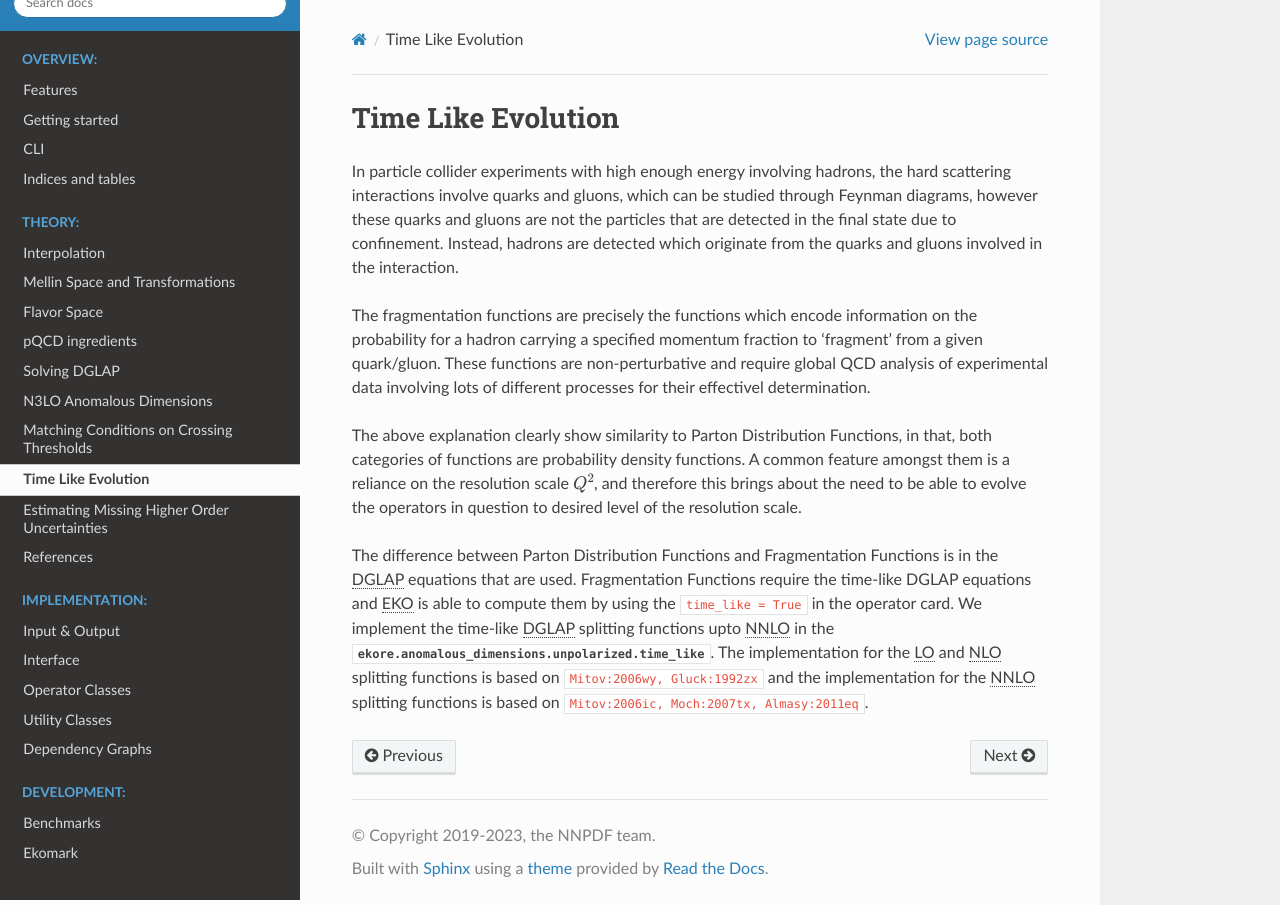
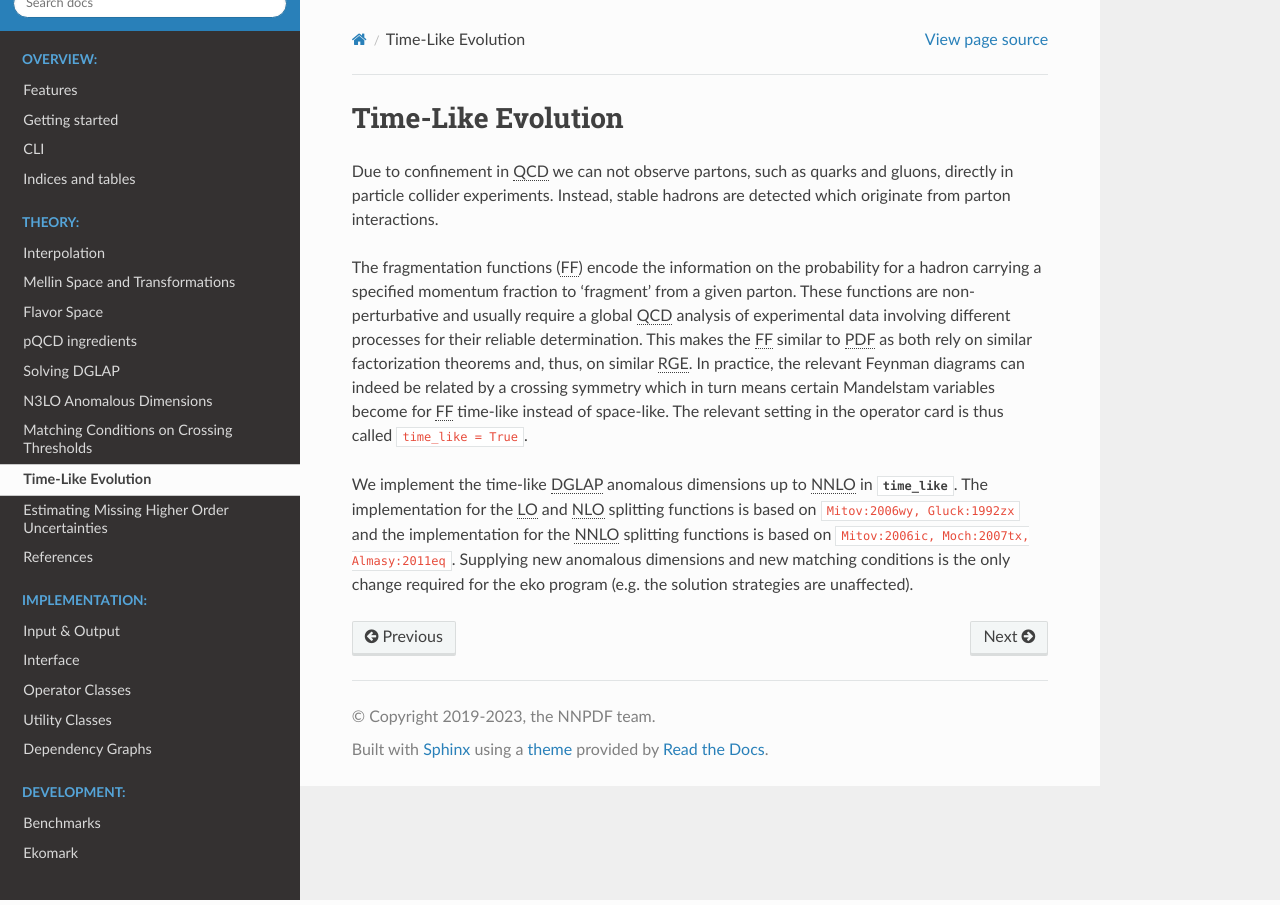
Before and after one commit to NNPDF/eko, a Sphinx documentation site: the page built from doc/source/theory/TimeLike.rst, in a window 1280 px wide. Built offline with Sphinx 7.4.7 and the Read the Docs theme 2.0.0, drawn with Linux system fonts in a browser that asks for light colours; pages that are not in the unit, such as notebooks, are missing from menus; cross-references to code outside the pages are shown as plain code.

Commit message:
Update FF doc

```diff
--- a/doc/source/shared/abbreviations.rst
+++ b/doc/source/shared/abbreviations.rst
@@ -3,6 +3,9 @@
 
 .. |PDF| replace::
    :abbr:`PDF (Parton Distribution Function(s))`
+
+.. |FF| replace::
+   :abbr:`FF (Fragmentation Function(s))`
 
 .. FNS
 
--- a/doc/source/theory/TimeLike.rst
+++ b/doc/source/theory/TimeLike.rst
@@ -1,26 +1,23 @@
-Time Like Evolution
+Time-Like Evolution
 ===================
 
-In particle collider experiments with high enough energy involving hadrons, the
-hard scattering interactions involve quarks and gluons, which can be studied through
-Feynman diagrams, however these quarks and gluons are not the particles that are
-detected in the final state due to confinement. Instead, hadrons are detected
-which originate from the quarks and gluons involved in the interaction.
+Due to confinement in |QCD| we can not observe partons, such as quarks and gluons,
+directly in particle collider experiments.
+Instead, stable hadrons are detected which originate from parton interactions.
 
-The fragmentation functions are precisely the functions which encode information
+The fragmentation functions (|FF|) encode the information
 on the probability for a hadron carrying a specified momentum fraction to 'fragment'
-from a given quark/gluon. These functions are non-perturbative and require global QCD
-analysis of experimental data involving lots of different processes for their effectivel
-determination.
+from a given parton. These functions are non-perturbative and usually require a global |QCD|
+analysis of experimental data involving different processes for their reliable
+determination. This makes the |FF| similar to |PDF| as both rely
+on similar factorization theorems and, thus, on similar |RGE|.
+In practice, the relevant Feynman diagrams can indeed be related by a crossing
+symmetry which in turn means certain Mandelstam variables become for |FF|
+time-like instead of space-like.
+The relevant setting in the operator card is thus called ``time_like = True``.
 
-The above explanation clearly show similarity to Parton Distribution Functions, in that,
-both categories of functions are probability density functions. A common feature amongst them
-is a reliance on the resolution scale :math:`Q^2`, and therefore this brings about the
-need to be able to evolve the operators in question to desired level of the resolution scale.
-
-The difference between Parton Distribution Functions and Fragmentation Functions is in the |DGLAP|
-equations that are used. Fragmentation Functions require the time-like DGLAP equations and |EKO|
-is able to compute them by using the ``time_like = True`` in the operator card.
-We implement the time-like |DGLAP| splitting functions upto |NNLO| in the  :class:`ekore.anomalous_dimensions.unpolarized.time_like`.
+We implement the time-like |DGLAP| anomalous dimensions up to |NNLO| in :class:`~ekore.anomalous_dimensions.unpolarized.time_like`.
 The implementation for the |LO| and |NLO| splitting functions is based on :cite:`Mitov:2006wy, Gluck:1992zx` and the implementation for
 the |NNLO| splitting functions is based on :cite:`Mitov:2006ic, Moch:2007tx, Almasy:2011eq`.
+Supplying new anomalous dimensions and new matching conditions is the only change required for the eko program (e.g. the
+solution strategies are unaffected).
```
